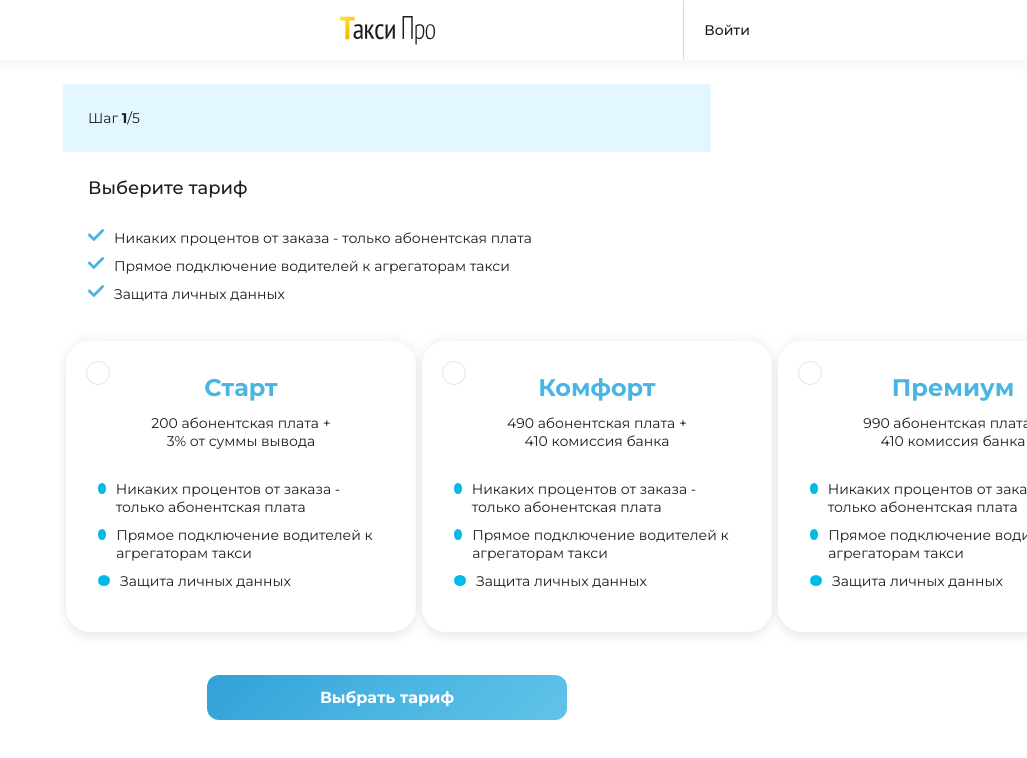
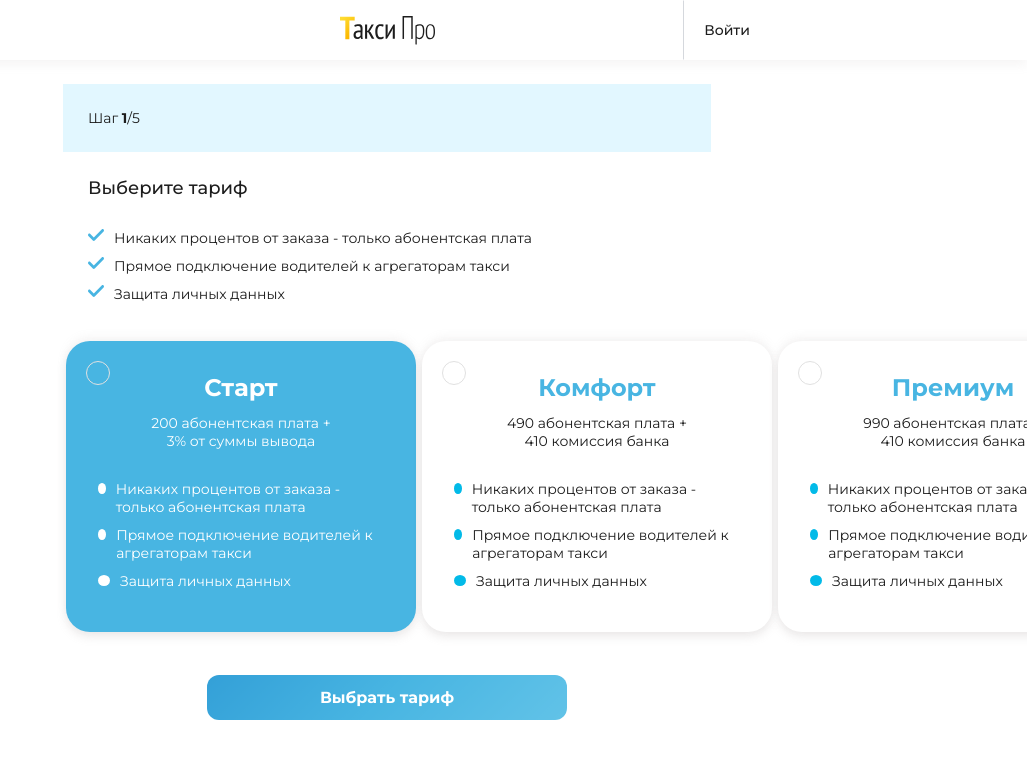
Before and after one commit to Mozg-corp/TaxiPro, a Vue app: page /account/profile in a window 1280 px wide. Shown: the top 758 px of the page, without its empty margins (253-1280 px from the left). Built offline with nearby package versions, Linux system fonts and the light colour scheme.

Commit message:
add input

```diff
--- a/src/components/profile/Step1.vue
+++ b/src/components/profile/Step1.vue
@@ -30,6 +30,7 @@
       </ul>
     </div>
     <div class="tariffs">
+      <input type="radio" name="direction" id="start" checked><label for="start">
       <div class="tariff">
         <div class="tariff__block">
           <div class="cardTariff">
@@ -59,6 +60,8 @@
           </div>
         </div>
       </div>
+    </label>
+      <input type="radio" name="direction" id="comfort"><label for="comfort">
       <div class="tariff">
         <div class="tariff__block">
           <div class="cardTariff">
@@ -88,6 +91,8 @@
           </div>
         </div>
       </div>
+    </label>
+      <input type="radio" name="direction" id="premium"><label for="premium">
       <div class="tariff">
         <div class="tariff__block">
           <div class="cardTariff">
@@ -117,6 +122,7 @@
           </div>
         </div>
       </div>
+    </label>
     </div>
     <div class="btn_step">
       <button class="button">Выбрать тариф</button>
@@ -153,6 +159,39 @@ export default {
 .tariff{
   min-width: 350px;
   margin: 3px;
+}
+input{
+  display:none;
+}
+#start:checked + label .tariff .tariff__block .cardTariff {
+  background: #48B5E2;
+  color: #fff;
+}
+#start:checked + label .tariff .tariff__block .cardTariff .cardTariff__header {
+  color: #fff;
+}
+#start:checked + label .tariff .tariff__block .cardTariff .cardTariff__circle {
+  background: #fff;
+}
+#comfort:checked + label .tariff .tariff__block .cardTariff {
+  background: #48B5E2;
+  color: #fff;
+}
+#comfort:checked + label .tariff .tariff__block .cardTariff .cardTariff__header {
+  color: #fff;
+}
+#comfort:checked + label .tariff .tariff__block .cardTariff .cardTariff__circle {
+  background: #fff;
+}
+#premium:checked + label .tariff .tariff__block .cardTariff {
+  background: #48B5E2;
+  color: #fff;
+}
+#premium:checked + label .tariff .tariff__block .cardTariff .cardTariff__header {
+  color: #fff;
+}
+#premium:checked + label .tariff .tariff__block .cardTariff .cardTariff__circle {
+  background: #fff;
 }
 .cardTariff {
   background: #FFFFFF;
```
